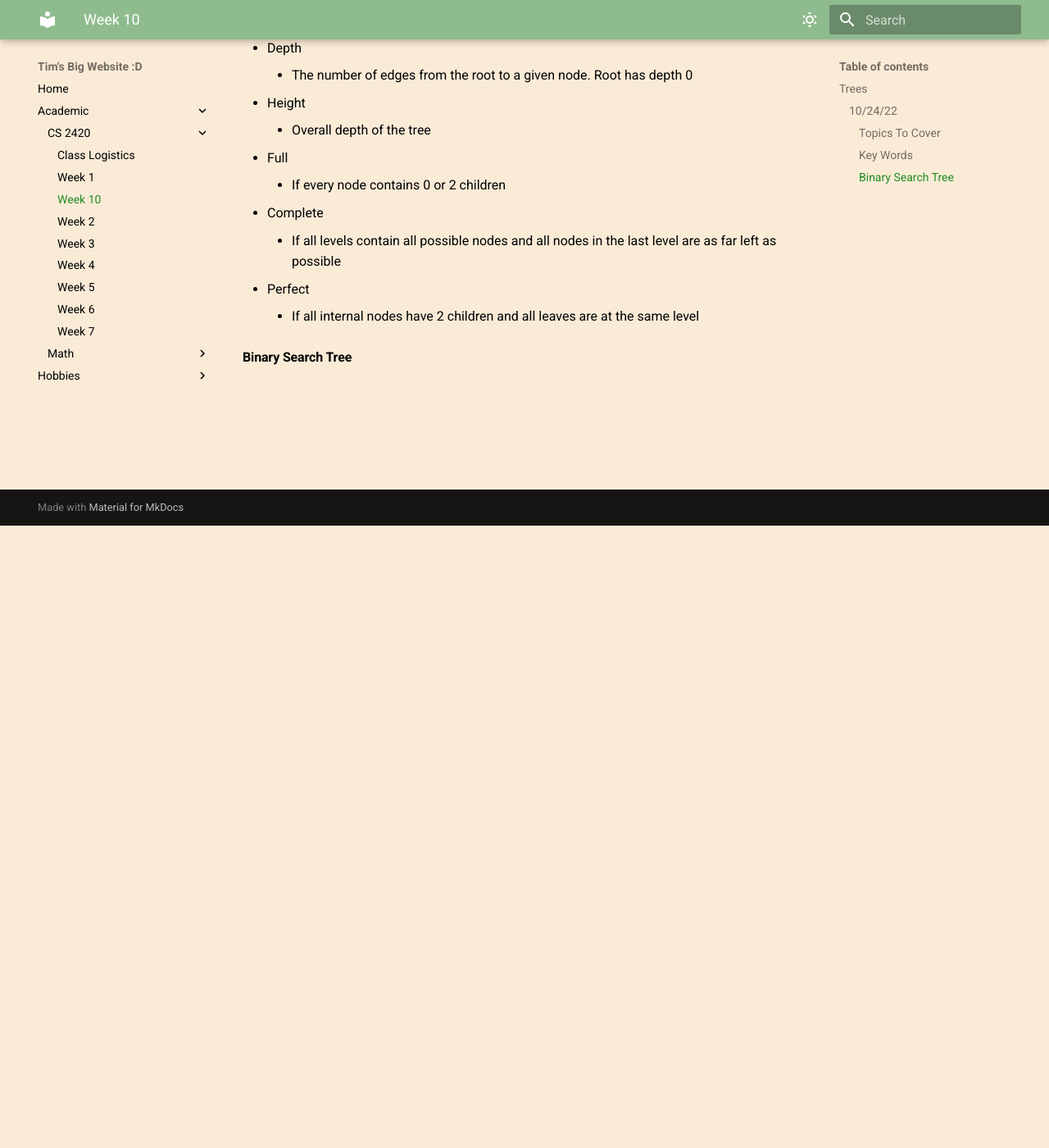
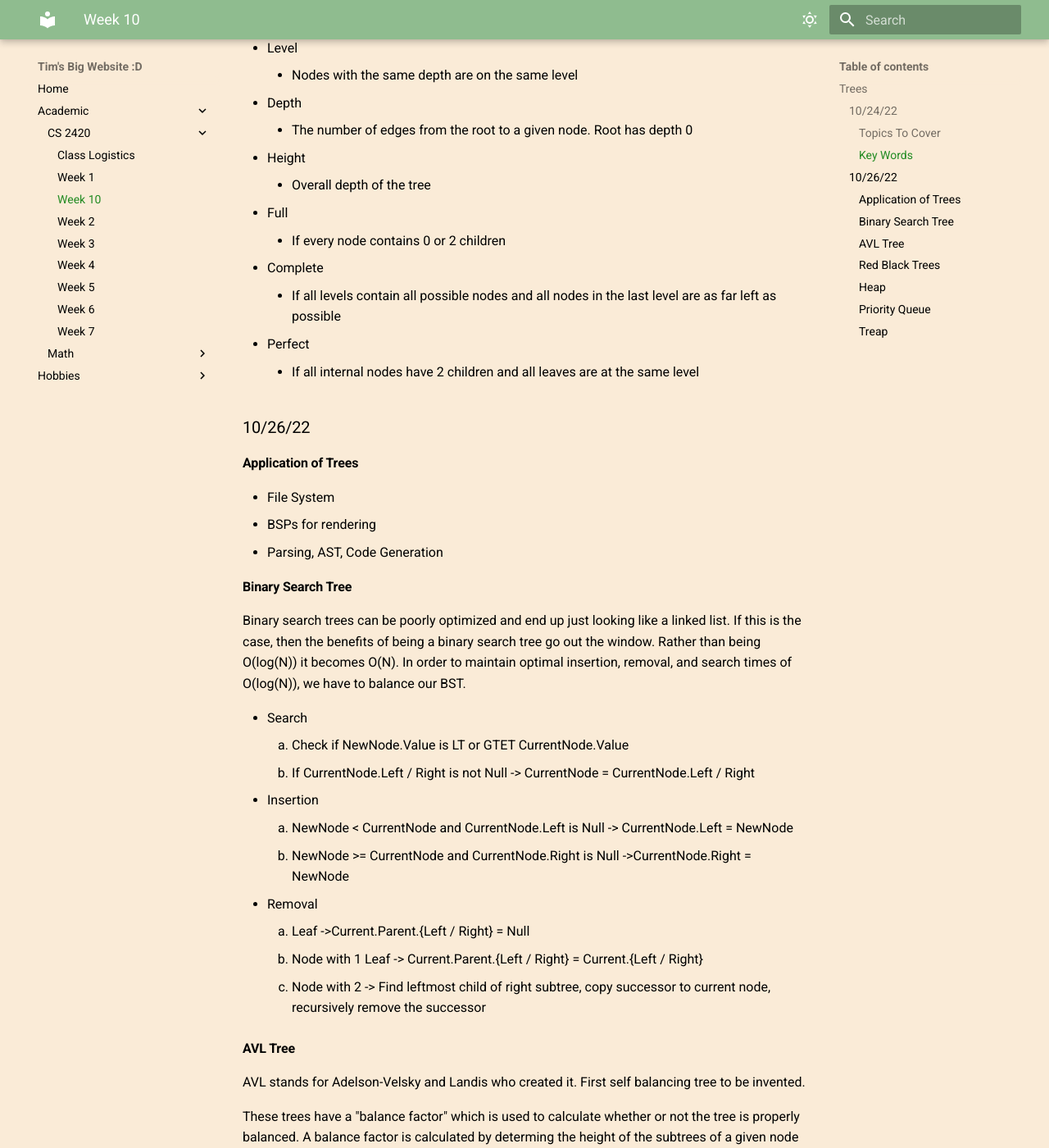
Before and after one commit to fishslips/TimSeverance, an MkDocs documentation site: the page built from docs/Academic/CS-2420/Week 10.md, in a window 1280 px wide and 1400 px high, scrolled down 759 px. Shown: the whole window at 82% size. Built offline with MkDocs 1.6.1 and Material for MkDocs 9.7.7, drawn with Linux system fonts in a browser that asks for light colours; some of the changed text lies outside the part shown.

Commit message:
Update Week 10.md

```diff
--- a/docs/Academic/CS-2420/Week 10.md
+++ b/docs/Academic/CS-2420/Week 10.md
@@ -3,6 +3,8 @@
 ### 10/24/22
 
 #### Topics To Cover
+- Keywords
+- Wrap up iterator class / mention generators
 - Traversal of a List
 - Trees
 - Traversal of a Tree
@@ -29,4 +31,58 @@
 - Perfect
 	- If all internal nodes have 2 children and all leaves are at the same level
 
+### 10/26/22
+
+#### Application of Trees
+- File System
+- BSPs for rendering
+- Parsing, AST, Code Generation
+
 #### Binary Search Tree
+
+Binary search trees can be poorly optimized and end up just looking like a linked list. If this is the case, then the benefits of being a binary search tree go out the window. Rather than being O(log(N)) it becomes O(N). In order to maintain optimal insertion, removal, and search times of O(log(N)), we have to balance our BST.
+
+- Search
+	1.  Check if NewNode.Value is LT or GTET CurrentNode.Value
+	2.  If CurrentNode.Left / Right is not Null -> CurrentNode = CurrentNode.Left / Right
+- Insertion
+	1. NewNode < CurrentNode and CurrentNode.Left is Null -> CurrentNode.Left = NewNode
+	2. NewNode >= CurrentNode and CurrentNode.Right is Null ->CurrentNode.Right = NewNode
+- Removal
+	1. Leaf ->Current.Parent.{Left / Right} = Null
+	2. Node with 1 Leaf -> Current.Parent.{Left / Right} = Current.{Left / Right}
+	3. Node with 2 -> Find leftmost child of right subtree, copy successor to current node, recursively remove the successor
+
+#### AVL Tree
+
+AVL stands for Adelson-Velsky and Landis who created it. First self balancing tree to be invented.
+
+These trees have a "balance factor" which is used to calculate whether or not the tree is properly balanced. A balance factor is calculated by determing the height of the subtrees of a given node and subtracting those heights. Imagine Node1 has two children. The factor for a subtree is the height (where the first child counts as height = 0). If a left or right subtree does not exist, its factor is -1. For example, if a root has a child with a grandchild, then the left subtree has a factor of 1, and subsequent descendents will increase that factor.
+
+AVL trees don't always have a perfectly minimal height, but their height is never worse than 1.5x the minimum height.
+
+- Rotation
+	- In order to actually make good use of insertion, we need to reorder the tree so that it's balanced. Rotation is a local rearrangement of a BST the keeps the proper order.
+		Left
+		Right
+		Left-Right
+		Right-Left
+- Insertion
+- Removal
+-
+
+#### Red Black Trees
+
+So named because of the ink the creators used when designating nodes
+
+- Rules
+- Rotation
+- Insertion
+- Removal
+
+
+#### Heap
+
+#### Priority Queue
+
+#### Treap
```
